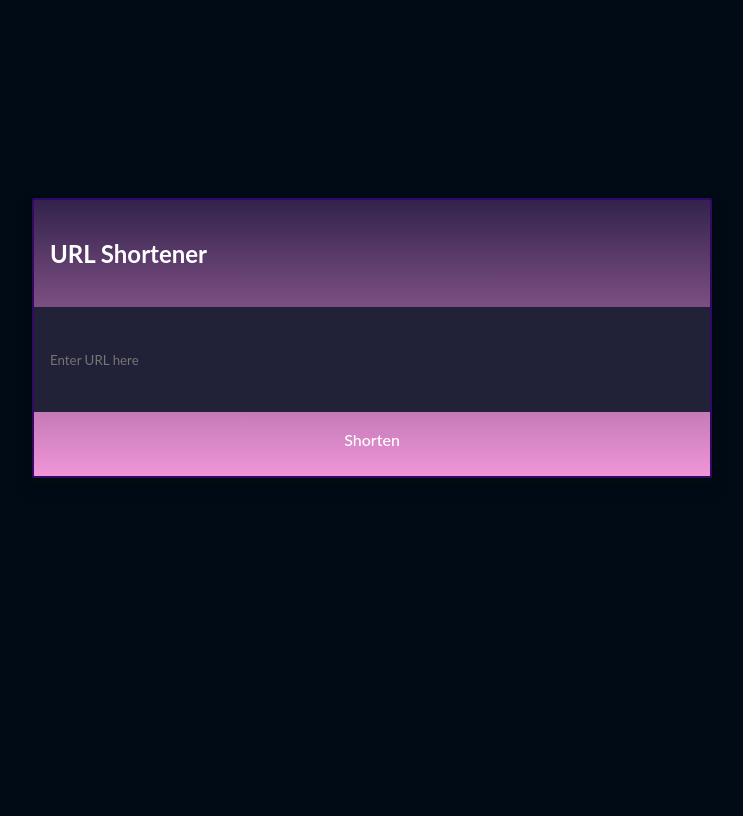
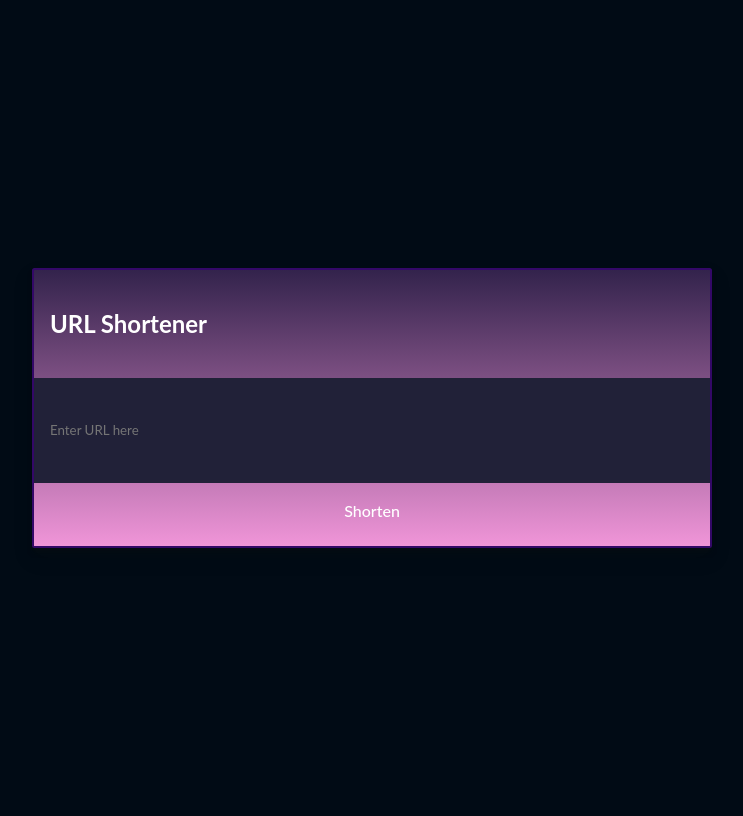
Before and after one commit to mzoyinda/URL_Shortener, a Django app: page / in a window 1280 px wide. Shown: the whole page, without its empty margins (268-1011 px from the left). Run offline with Django 5.2, Linux system fonts and the light colour scheme; some libraries are stand-ins or nearby versions.

Commit message:
ui changes

```diff
--- a/shortener/templates/index.html
+++ b/shortener/templates/index.html
@@ -1,4 +1,5 @@
 <head>
+  <meta name="viewport" content="width=device-width, initial-scale=1">
   <script
     src="https://code.jquery.com/jquery-3.1.1.min.js"
     integrity="sha256-hVVnYaiADRTO2PzUGmuLJr8BLUSjGIZsDYGmIJLv2b8="
@@ -20,14 +21,15 @@
 
     main {
       height: 100vh;
+      padding: 24px;
       display: flex;
       justify-content: center;
-      align-items: flex-start;
+      align-items: center;
     }
 
     .container{
       width: 95vw;
-      margin-top: 15%;
+      /* margin-top: 15%; */
       max-width: 680px;
       height: 280px;
       border: 2.5px solid #330867;
@@ -92,6 +94,7 @@
       font-style: italic;
       display: flex;
       align-items: center;
+      padding: 1rem;
       justify-content: center;
     }
 
@@ -102,6 +105,7 @@
       text-align: center;
       background-color: #16162E;
       color: #fff;
+      padding: 1rem;
       font-style: italic;
       display: flex;
       align-items: center;
```
